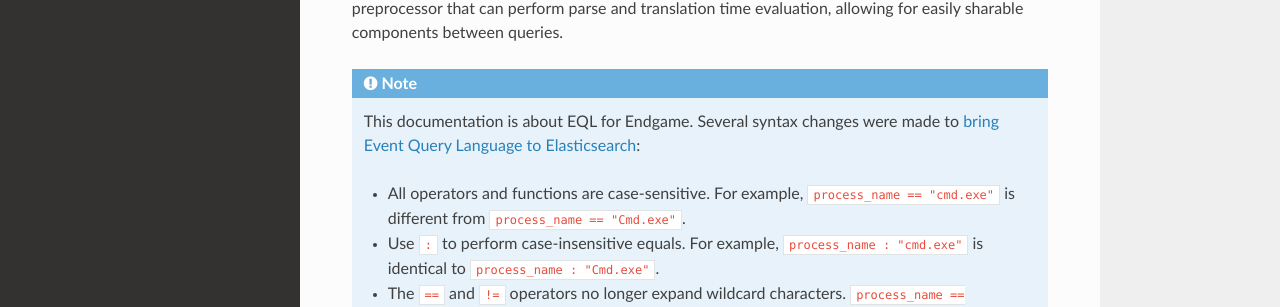
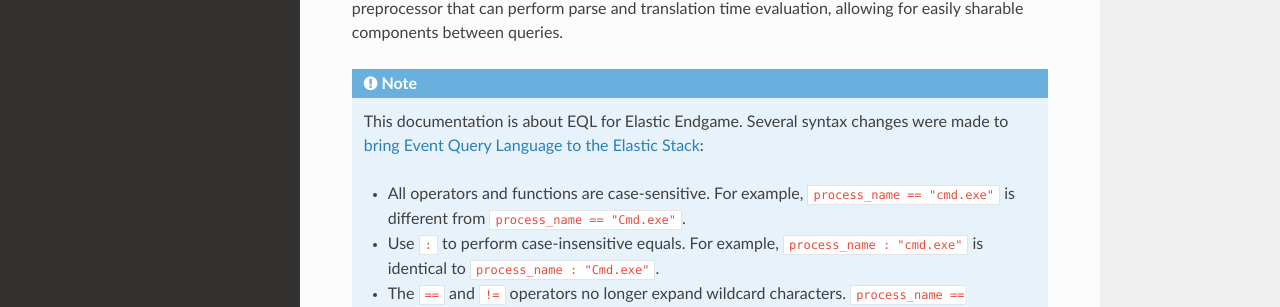
Before and after one commit to endgameinc/eql, a Sphinx documentation site: the page built from docs/index.rst, in a window 1280 px wide and 900 px high. Shown: the part 421-728 px from the top of the window. Built offline with Sphinx 7.4.7 and the Read the Docs theme 2.0.0, drawn with Linux system fonts in a browser that asks for light colours.

Commit message:
Use Elastic Endgame branding

```diff
--- a/docs/index.rst
+++ b/docs/index.rst
@@ -13,7 +13,7 @@
 
 
 .. note::
-   This documentation is about EQL for Endgame. Several syntax changes were made to `bring Event Query Language to Elasticsearch <https://www.elastic.co/guide/en/elasticsearch/reference/current/eql.html>`_:
+   This documentation is about EQL for Elastic Endgame. Several syntax changes were made to `bring Event Query Language to the Elastic Stack <https://www.elastic.co/guide/en/elasticsearch/reference/current/eql.html>`_:
 
    - All operators and functions are case-sensitive. For example, ``process_name == "cmd.exe"`` is different from ``process_name == "Cmd.exe"``.
    - Use ``:`` to perform case-insensitive equals. For example, ``process_name : "cmd.exe"`` is identical to ``process_name : "Cmd.exe"``.
```
